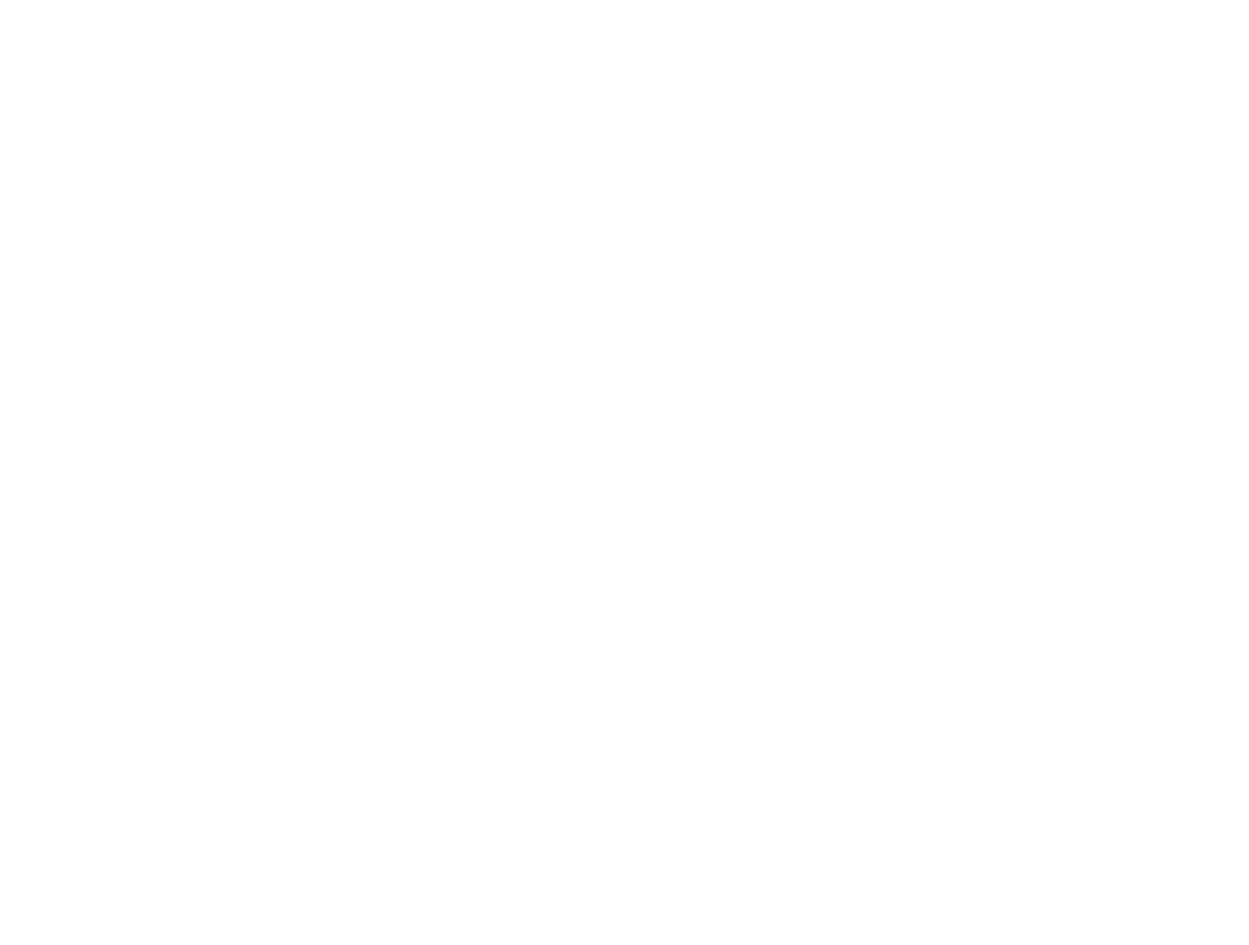
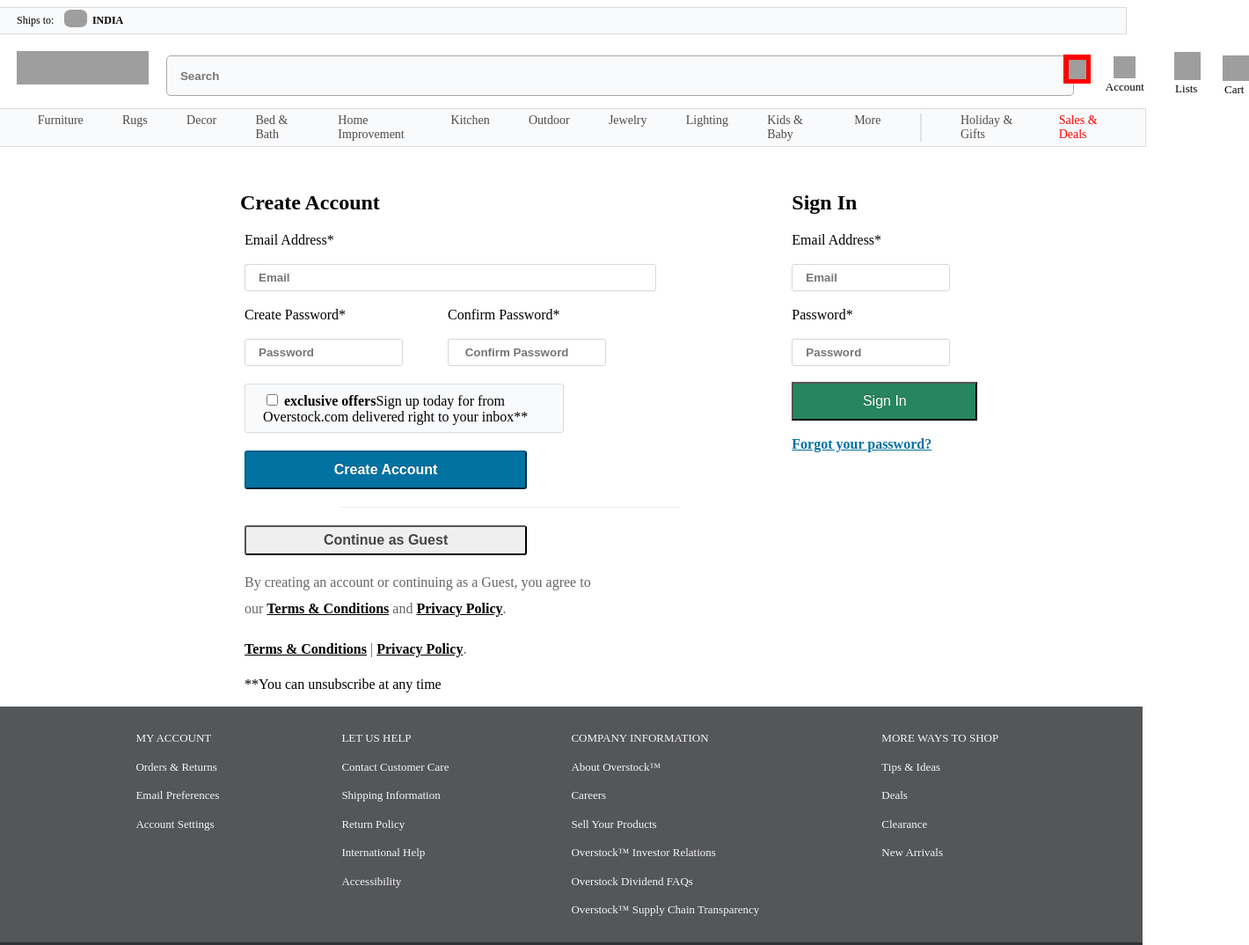
Before and after one commit to sinab06/Clone-Overstock.com, a plain HTML site: page frontend/pages/sign-in.html in a window 1280 px wide. Shown: the top 1074 px of the page at 88% size, 1420 px wide, since content can reach past the window. Before the commit the page ends 800 px from the top, so only its background shows below. Drawn offline with Linux system fonts and the light colour scheme; grey boxes are pictures that could not be loaded.

Commit message:
Data Updated with local storage

```diff
--- a/frontend/components/common.js
+++ b/frontend/components/common.js
@@ -134,7 +134,7 @@
 
       <div class="margin_footer_lowerbox">
         <span> Ship to: </span>
-        <span> <img id="flag"
+        <span> <img id="nav_flag"
             src="https://upload.wikimedia.org/wikipedia/en/thumb/4/41/Flag_of_India.svg/383px-Flag_of_India.svg.png"
             alt=""> </span>
       </div>
--- a/frontend/pages/sign-in.html
+++ b/frontend/pages/sign-in.html
@@ -0,0 +1,196 @@
+<!DOCTYPE html>
+<html lang="en">
+
+<head>
+    <meta charset="UTF-8">
+    <meta http-equiv="X-UA-Compatible" content="IE=edge">
+    <meta name="viewport" content="width=device-width, initial-scale=1.0">
+    <title>Document</title>
+    <link rel="stylesheet" href="../styles/navbar.css">
+    <link rel="stylesheet" href="../styles/sign-in.css">
+    <link rel="stylesheet" href="../styles/footer.css">
+</head>
+
+
+<body>
+    <div id="nav"> </div>
+
+
+    <div class="vvf">
+        <div class="bbf">
+            <div>
+                <h2 class="acccret">Create Account</h2>
+
+            </div>
+            <div>
+                <form action="" class="emel">
+                    <label class="address" for="">Email Address*</label>
+                    <br>
+                    <br>
+                    <input type="text" placeholder="Email" id="email">
+                </form>
+            </div>
+
+            <div class="crtpass">
+                <div>
+                    <br>
+                    <form action="">
+                        <label for="">Create Password*</label>
+                        <br>
+                        <br>
+                        <input type="text" placeholder="Password" id="pswrd">
+                    </form>
+                </div>
+
+
+
+                <div>
+                    <br>
+                    <form action="">
+                        <label for="">Confirm Password*</label>
+                        <br>
+                        <br>
+                        <input type="text" placeholder=" Confirm Password" id="confirm">
+                    </form>
+                </div>
+            </div>
+
+            <div class="email">
+                <input type="checkbox" name="omail_subscribe" value="true" id="Checkforemailsavings">
+
+                <span><strong>exclusive offers</strong>Sign up today for from Overstock.com delivered right to your
+                    inbox**</span>
+
+            </div>
+
+            <button onclick="signup()" type="submit" name="submit" class="info" alt="Create Account"><i
+                    class="os-icon os-icon-lock"></i>Create Account</button>
+            <hr>
+            <div>
+                <button class="guest" alt="Continue as Guest" type="submit" name="submit">Continue as Guest</button>
+                <p class="create-terms">
+                    By creating an account or continuing as a Guest, you agree to our <a
+                        href="https://help.overstock.com/app/answers/detail/a_id/63" target="_blank">Terms &amp;
+                        Conditions</a> and <a href="https://help.overstock.com/app/answers/detail/a_id/65"
+                        target="_blank">Privacy Policy</a>.
+                </p>
+            </div>
+
+            <p class="create-terms">
+                <a href="https://help.overstock.com/app/answers/detail/a_id/63" target="_blank">Terms &amp;
+                    Conditions</a> | <a href="https://help.overstock.com/app/answers/detail/a_id/65"
+                    target="_blank">Privacy Policy</a>.
+            </p>
+            <p class="unsubs">**You can unsubscribe at any time</p>
+        </div>
+        <div class="second">
+            <div>
+                <h2>Sign In</h2>
+
+            </div>
+
+            <div>
+                <form action="">
+                    <label for="">Email Address*</label>
+                    <br>
+                    <br>
+                    <input type="text" placeholder="Email" id="signEmail">
+                </form>
+            </div>
+
+
+            <div>
+                <br>
+                <form action="">
+                    <label for="">Password*</label>
+                    <br>
+                    <br>
+                    <input type="text" placeholder="Password" id="signPswrd">
+                </form>
+            </div>
+
+
+            <div>
+                <br>
+                <button onclick="signin()" type="Submit" name="submit" class=" success"><i class="os-icon os-icon-lock"></i>Sign
+                    In</button>
+            </div>
+            <br>
+            <a href="">Forgot your password?</a>
+        </div>
+    </div>
+    </div>
+
+
+
+    <div id="foot"> </div>
+</body>
+
+</html>
+
+
+<script type="module">
+    import { generateNavbar, generateFooter } from '../components/common.js';
+    import { generateCategories } from '../components/home.js';
+
+    let navbar = document.getElementById('nav');
+    navbar.innerHTML = generateNavbar();
+
+    let footer = document.getElementById('foot');
+    footer.innerHTML = generateFooter();
+</script>
+
+
+<script>
+
+    var arr = [];
+    function signup() {
+        let signup = JSON.parse(localStorage.getItem("signup"));
+
+        if(signup == null){
+            signup = [];
+        }
+      let email = document.getElementById("email")
+      let password = document.getElementById("pswrd")
+      let confirm = document.getElementById("confirm")
+      let obj = {
+          Email: email.value,
+          Password: password.value,
+          Confirm: confirm.value
+      }
+
+      arr.push(obj)
+//    console.log(arr[0].Confirm);
+
+   if(arr[0].Confirm == "" || arr[0].Password == "" || arr[0].Email == ""){
+    alert("Please fill all the details")
+    window.location.href = "sign-in.html"
+   } else {
+    arr.push(obj);
+    localStorage.setItem("signup_detail",JSON.stringify(arr));
+    alert("SignUp Successful. Please Signin to continue");
+    window.location.href = "sign-in.html"
+   }
+
+
+
+   }
+
+
+   function signin(){
+         let signin_data = JSON.parse(localStorage.getItem("signup_detail"));
+         console.log(signin_data);
+         let email = document.getElementById("signEmail").value;
+         let  pswrd = document.getElementById("signPswrd").value;
+
+         let savemail = signin_data[0].Email;
+         let savepswrd = signin_data[0].Password;
+
+        if(email== savemail && pswrd == savepswrd){
+            alert("SignIn Successfully");
+            window.location.href  ="home.html"
+        } else {
+            alert("Wrong Credentials")
+        }
+    }
+</script>
--- a/frontend/styles/footer.css
+++ b/frontend/styles/footer.css
@@ -44,7 +44,7 @@
     margin-left: 2%;
 }
 
-#flag {
+#nav_flag {
         width: 25%;
         height: 17%;
     }
--- a/frontend/styles/sign-in.css
+++ b/frontend/styles/sign-in.css
@@ -0,0 +1,128 @@
+.crtpass{
+    display: flex;
+
+  }
+
+  .crtpass>div{
+    margin-left: 20px;
+  }
+
+  input[type="checkbox"], input[type="radio"] {
+  box-sizing: border-box;
+  padding: 0;
+  }
+
+  .email{
+      background-color: #f9fafc;
+      text-align: left;
+      margin: 20px 0;
+      border: 1px solid #dadcdf;
+      border-radius: 3px;
+      padding: 8px 20px;
+      width:50%;
+      margin-left:20px
+}
+
+  .info{
+      background-color: #0272A2;
+      border-color: #005F8B;
+      color: #fff;
+      text-shadow: 0 -1px 0 rgb(0 0 0 / 30%);
+      text-align: center;
+      border-radius: 3px;
+      font-weight: bold;
+      font-size: 16px;
+      padding: 11px 15px;
+      margin-left: 20px;
+      width: 50%;
+      }
+
+  hr {
+      margin-top: 20px;
+      margin-bottom: 20px;
+      border: 0;
+      border-top: 1px solid #eeeeee;
+      box-sizing: content-box;
+      width:60%;
+  }
+
+  .guest{
+      color: #626669;
+      text-align: center;
+      margin-left: 20px;
+      width: 50%;
+      padding: 6px 12px 6px;
+      text-align: center;
+      color: #454545;
+      border-radius: 3px;
+      font-weight: bold;
+      font-size: 16px;
+  }
+
+  .bbf{
+      margin-left: 250px;
+  }
+
+  .vvf{
+      display: flex;
+      margin-top: 30px;
+  }
+
+  .success{
+      background-color: #27865F;
+      text-shadow: 0 -1px 0 rgb(0 0 0 / 30%);
+      color: #fff;
+      width: 100%;
+      font-size: 16px;
+      transition: all .1s ease-in-out;
+      position: relative;
+      padding: 11px 15px;
+  }
+
+  a{
+
+      color: #0272a2;
+      display: inline-block;
+      font-weight: 700;
+  }
+
+  .emel{
+      margin-left: 20px;
+  }
+
+
+  input[type="text"], .control input[type="password"] {
+      display: inline-block;
+      width: 70%;
+      padding: 7px 15px;
+      background: #fff;
+      color: #444;
+      font-weight: bold;
+      border: 1px solid #d5d7d8;
+      border-radius: 3px;
+      vertical-align: bottom;
+  }
+  .create-terms{
+      color: #626669;
+      margin-left: 20px;
+  }
+
+  .create-terms a{
+      color: #000;
+  }
+
+  .create-terms a:hover{
+      color: #0172A0;
+  }
+  .create-terms {
+      width: 400px;
+      line-height:30px;
+  }
+
+  .acccret{
+       margin-left:15px
+  }
+
+  .unsubs{
+       margin-left: 20px;
+  }
```
Also changed, not shown: frontend/pages/cart.html (+1 -4 lines), frontend/pages/home.html (+0 -3 lines), frontend/pages/product.html (+1 -3 lines), frontend/pages/products.html (+0 -3 lines), sign-in.html (deleted, +0 -250 lines).
